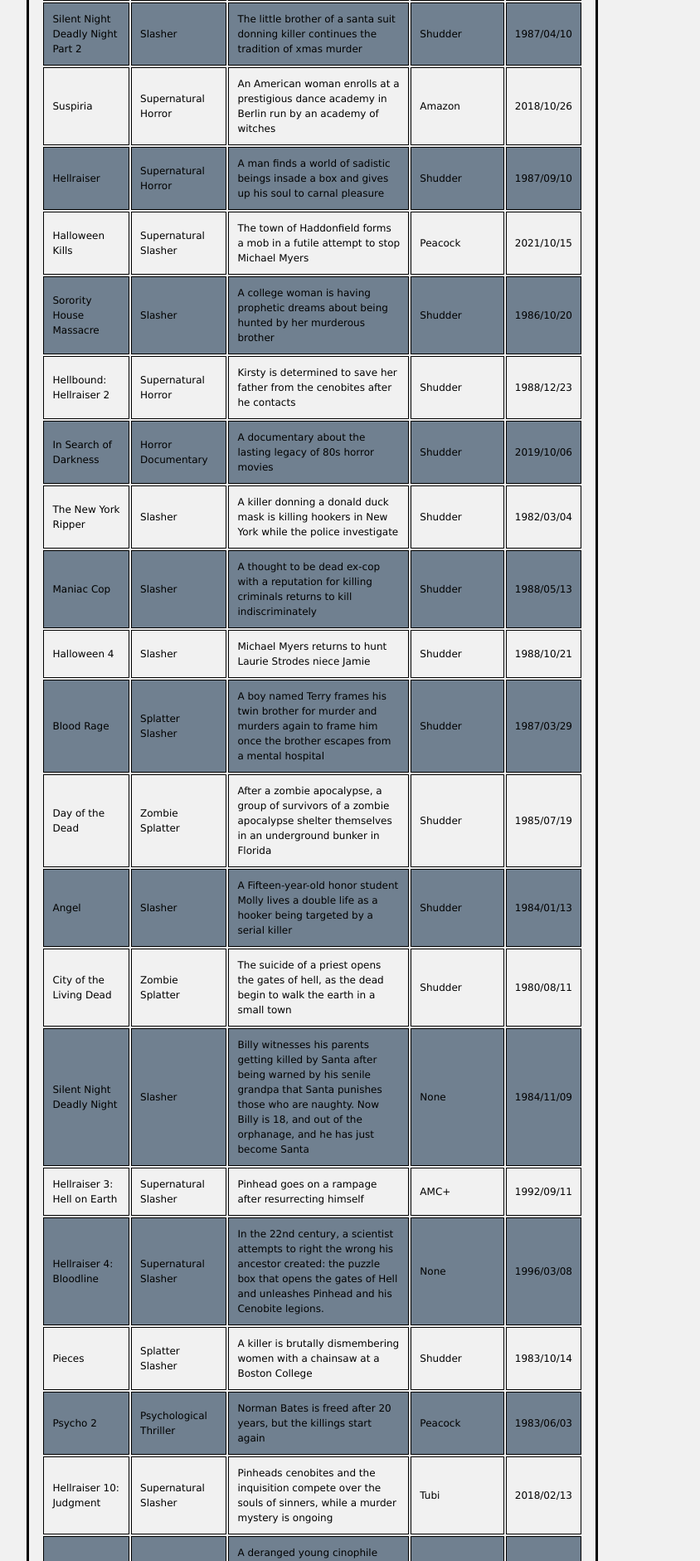
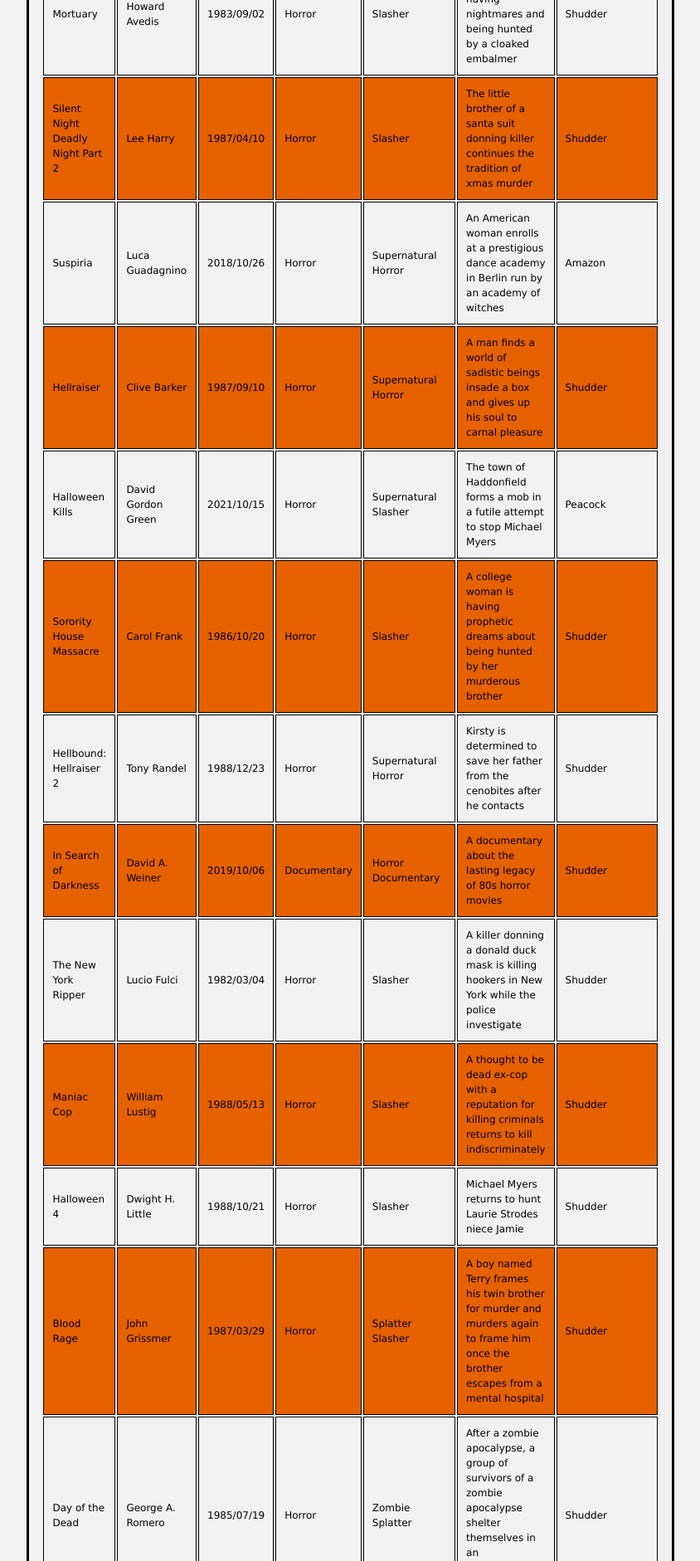
Before and after one commit to MARKMENTAL/MacabreMovieDB, a plain HTML site: page index.html in a window 1280 px wide. Shown: the part 919-2800 px from the top of the page at 83% size, without its empty margins (52-896 px from the left). Drawn offline with Linux system fonts and the light colour scheme.

Commit message:
site update dec 3

```diff
--- a/css/stylextra.css
+++ b/css/stylextra.css
@@ -11,12 +11,12 @@
 }
 
 .odd {
-    background: slategray;
+    background: rgb(230, 97, 0);
 }
 
 #movierec {
     width: 180px;
-    border: solid 10px slategray;
+    border: solid 10px rgb(230, 97, 0);
 }
 
 #rectext {
--- a/index.html
+++ b/index.html
@@ -11,11 +11,11 @@
 <h1 class="w3-container w3-black w3-animate-right"> <a href="index.html"><img src="macabremoviedbtransparent.png" alt="website logo" style="width:100%;max-width:400px"></a></h1>
 
 <div class="w3-bar w3-black">
-	<a href="index.html" class="w3-bar-item w3-button w3-hover-red w3-mobile">Home</a>
-  <a href="eightys.html" class="w3-bar-item w3-button w3-hover-red w3-mobile">80s Movies</a>
-  <a href="silentd.html" class="w3-bar-item w3-button w3-hover-red w3-mobile">Silent Night Deadly Night Series</a>
-  <a href="halloween.html" class="w3-bar-item w3-button w3-hover-red w3-mobile">Halloween Series</a>
-    <a href="https://github.com/MARKMENTAL" class="w3-bar-item w3-button w3-hover-red w3-mobile">View My Github Projects</a>
+	<a href="index.html" class="w3-bar-item w3-button w3-hover-deep-orange w3-mobile">Home</a>
+  <a href="eightys.html" class="w3-bar-item w3-button w3-hover-deep-orange w3-mobile">80s Movies</a>
+  <a href="silentd.html" class="w3-bar-item w3-button w3-hover-deep-orange w3-mobile">Silent Night Deadly Night Series</a>
+  <a href="halloween.html" class="w3-bar-item w3-button w3-hover-deep-orange w3-mobile">Halloween Series</a>
+    <a href="https://github.com/MARKMENTAL" class="w3-bar-item w3-button w3-hover-deep-orange w3-mobile">View My Github Projects</a>
 </div>
 
 <div class="w3-container w3-light-gray" style="margin-left:3%;">
@@ -28,34 +28,35 @@
 <p id="rectext"><i>A young woman is having nightmares and being hunted by a cloaked embalmer</i></p></div>
 
 <h2>All Movies</h2>
-   <table><tbody><tr></tr><tr><th>Name</th><th>Subgenre of Horror</th><th>Description</th><th>Streaming Service</th><th>ReleaseDate</th></tr><tr class="odd"><td>New Years Evil</td><td>Slasher</td><td>A disgruntled husband kills women on new years eve</td><td>Amazon</td><td>1980/12/26</td></tr>
-<tr><td>Mortuary</td><td>Slasher</td><td>A young woman is having nightmares and being hunted by a cloaked embalmer</td><td>Shudder</td><td>1983/09/02</td></tr>
-<tr class="odd"><td>Silent Night Deadly Night Part 2</td><td>Slasher</td><td>The little brother of a santa suit donning killer continues the tradition of xmas murder</td><td>Shudder</td><td>1987/04/10</td></tr>
-<tr><td>Suspiria</td><td>Supernatural Horror</td><td>An American woman enrolls at a prestigious dance academy in Berlin run by an academy of witches</td><td>Amazon</td><td>2018/10/26</td></tr>
-<tr class="odd"><td>Hellraiser</td><td>Supernatural Horror</td><td>A man finds a world of sadistic beings insade a box and gives up his soul to carnal pleasure</td><td>Shudder</td><td>1987/09/10</td></tr>
-<tr><td>Halloween Kills</td><td>Supernatural Slasher</td><td>The town of Haddonfield forms a mob in a futile attempt to stop Michael Myers</td><td>Peacock</td><td>2021/10/15</td></tr>
-<tr class="odd"><td>Sorority House Massacre</td><td>Slasher</td><td>A college woman is having prophetic dreams about being hunted by her murderous brother</td><td>Shudder</td><td>1986/10/20</td></tr>
-<tr><td>Hellbound: Hellraiser 2</td><td>Supernatural Horror</td><td>Kirsty is determined to save her father from the cenobites after he contacts</td><td>Shudder</td><td>1988/12/23</td></tr>
-<tr class="odd"><td>In Search of Darkness</td><td>Horror Documentary</td><td>A documentary about the lasting legacy of 80s horror movies</td><td>Shudder</td><td>2019/10/06</td></tr>
-<tr><td>The New York Ripper</td><td>Slasher</td><td>A killer donning a donald duck mask is killing hookers in New York while the police investigate</td><td>Shudder</td><td>1982/03/04</td></tr>
-<tr class="odd"><td>Maniac Cop</td><td>Slasher</td><td>A thought to be dead ex-cop with a reputation for killing criminals returns to kill indiscriminately</td><td>Shudder</td><td>1988/05/13</td></tr>
-<tr><td>Halloween 4</td><td>Slasher</td><td>Michael Myers returns to hunt Laurie Strodes niece Jamie</td><td>Shudder</td><td>1988/10/21</td></tr>
-<tr class="odd"><td>Blood Rage</td><td>Splatter Slasher</td><td>A boy named Terry frames his twin brother for murder and murders again to frame him once the brother escapes from a mental hospital</td><td>Shudder</td><td>1987/03/29</td></tr>
-<tr><td>Day of the Dead</td><td>Zombie Splatter</td><td>After a zombie apocalypse, a group of survivors of a zombie apocalypse shelter themselves in an underground bunker in Florida</td><td>Shudder</td><td>1985/07/19</td></tr>
-<tr class="odd"><td>Angel</td><td>Slasher</td><td>A Fifteen-year-old honor student Molly lives a double life as a hooker being targeted by a serial killer</td><td>Shudder</td><td>1984/01/13</td></tr>
-<tr><td>City of the Living Dead</td><td>Zombie Splatter</td><td>The suicide of a priest opens the gates of hell, as the dead begin to walk the earth in a small town</td><td>Shudder</td><td>1980/08/11</td></tr>
-<tr class="odd"><td>Silent Night Deadly Night</td><td>Slasher</td><td>Billy witnesses his parents getting killed by Santa after being warned by his senile grandpa that Santa punishes those who are naughty. Now Billy is 18, and out of the orphanage, and he has just become Santa</td><td>None</td><td>1984/11/09</td></tr>
-<tr><td>Hellraiser 3: Hell on Earth</td><td>Supernatural Slasher</td><td>Pinhead goes on a rampage after resurrecting himself</td><td>AMC+</td><td>1992/09/11</td></tr>
-<tr class="odd"><td>Hellraiser 4: Bloodline</td><td>Supernatural Slasher</td><td>In the 22nd century, a scientist attempts to right the wrong his ancestor created: the puzzle box that opens the gates of Hell and unleashes Pinhead and his Cenobite legions.</td><td>None</td><td>1996/03/08</td></tr>
-<tr><td>Pieces</td><td>Splatter Slasher</td><td>A killer is brutally dismembering women with a chainsaw at a Boston College</td><td>Shudder</td><td>1983/10/14</td></tr>
-<tr class="odd"><td>Psycho 2</td><td>Psychological Thriller</td><td>Norman Bates is freed after 20 years, but the killings start again</td><td>Peacock</td><td>1983/06/03</td></tr>
-<tr><td>Hellraiser 10: Judgment</td><td>Supernatural Slasher</td><td>Pinheads cenobites and the inquisition compete over the souls of sinners, while a murder mystery is ongoing</td><td>Tubi</td><td>2018/02/13</td></tr>
-<tr class="odd"><td>Fade to Black</td><td>Slasher</td><td>A deranged young cinophile recreates his favorite horror movie scenes when he kills his bullies</td><td>Shudder</td><td>1980/10/17</td></tr>
-<tr><td>Blood Diner</td><td>Splatter Comedy</td><td>Two brothers, Michael Tutman  and George Tutman are brainwashed by their serial killer uncle Anwar Namtut into resurrecting the ancient Lumerian goddess Sheetar</td><td>Amazon (Moviesphere channel)</td><td>1987/07/10</td></tr>
-<tr class="odd"><td>Tammy and the T-Rex</td><td>Splatter Comedy</td><td>A high school girls boyfriend is resurrected by a mad scientist as a giant T-Rex</td><td>Shudder</td><td>1994/12/21</td></tr>
-<tr><td>Saturday the 14th</td><td>Horror Comedy</td><td>A man and his family inherit a haunted house</td><td>Shudder</td><td>1981/08/14</td></tr>
-<tr class="odd"><td>Inferno</td><td>Supernatural Horror</td><td>Mysterious murders happen in New York after a woman purchases a book about ancient witches</td><td>Shudder</td><td>1980/02/07</td></tr>
-<tr><td>Behind the Mask: The Rise of Leslie Vernon</td><td>Slasher Mockumentary</td><td>A documentary crew learns about a slasher emulating the legacy of Jason, Michael and Freddy</td><td>Shudder</td><td>2006/03/12</td></tr>
+   <table><tbody><tr></tr><tr><th>Name</th><th>Director</th><th>ReleaseDate</th><th>Genre</th><th>Subgenre</th><th>Description</th><th>StreamingService</th></tr><tr class="odd"><td>New Years Evil</td><td>Emmett Alston</td><td>1980/12/26</td><td>Horror</td><td>Slasher</td><td>A disgruntled husband kills women on new years eve</td><td>Amazon</td></tr>
+<tr><td>Mortuary</td><td>Howard Avedis</td><td>1983/09/02</td><td>Horror</td><td>Slasher</td><td>A young woman is having nightmares and being hunted by a cloaked embalmer</td><td>Shudder</td></tr>
+<tr class="odd"><td>Silent Night Deadly Night Part 2</td><td>Lee Harry</td><td>1987/04/10</td><td>Horror</td><td>Slasher</td><td>The little brother of a santa suit donning killer continues the tradition of xmas murder</td><td>Shudder</td></tr>
+<tr><td>Suspiria</td><td>Luca Guadagnino</td><td>2018/10/26</td><td>Horror</td><td>Supernatural Horror</td><td>An American woman enrolls at a prestigious dance academy in Berlin run by an academy of witches</td><td>Amazon</td></tr>
+<tr class="odd"><td>Hellraiser</td><td>Clive Barker</td><td>1987/09/10</td><td>Horror</td><td>Supernatural Horror</td><td>A man finds a world of sadistic beings insade a box and gives up his soul to carnal pleasure</td><td>Shudder</td></tr>
+<tr><td>Halloween Kills</td><td>David Gordon Green</td><td>2021/10/15</td><td>Horror</td><td>Supernatural Slasher</td><td>The town of Haddonfield forms a mob in a futile attempt to stop Michael Myers</td><td>Peacock</td></tr>
+<tr class="odd"><td>Sorority House Massacre</td><td>Carol Frank</td><td>1986/10/20</td><td>Horror</td><td>Slasher</td><td>A college woman is having prophetic dreams about being hunted by her murderous brother</td><td>Shudder</td></tr>
+<tr><td>Hellbound: Hellraiser 2</td><td>Tony Randel</td><td>1988/12/23</td><td>Horror</td><td>Supernatural Horror</td><td>Kirsty is determined to save her father from the cenobites after he contacts</td><td>Shudder</td></tr>
+<tr class="odd"><td>In Search of Darkness</td><td>David A. Weiner</td><td>2019/10/06</td><td>Documentary</td><td>Horror Documentary</td><td>A documentary about the lasting legacy of 80s horror movies</td><td>Shudder</td></tr>
+<tr><td>The New York Ripper</td><td>Lucio Fulci</td><td>1982/03/04</td><td>Horror</td><td>Slasher</td><td>A killer donning a donald duck mask is killing hookers in New York while the police investigate</td><td>Shudder</td></tr>
+<tr class="odd"><td>Maniac Cop</td><td>William Lustig</td><td>1988/05/13</td><td>Horror</td><td>Slasher</td><td>A thought to be dead ex-cop with a reputation for killing criminals returns to kill indiscriminately</td><td>Shudder</td></tr>
+<tr><td>Halloween 4</td><td>Dwight H. Little</td><td>1988/10/21</td><td>Horror</td><td>Slasher</td><td>Michael Myers returns to hunt Laurie Strodes niece Jamie</td><td>Shudder</td></tr>
+<tr class="odd"><td>Blood Rage</td><td>John Grissmer</td><td>1987/03/29</td><td>Horror</td><td>Splatter Slasher</td><td>A boy named Terry frames his twin brother for murder and murders again to frame him once the brother escapes from a mental hospital</td><td>Shudder</td></tr>
+<tr><td>Day of the Dead</td><td>George A. Romero</td><td>1985/07/19</td><td>Horror</td><td>Zombie Splatter</td><td>After a zombie apocalypse, a group of survivors of a zombie apocalypse shelter themselves in an underground bunker in Florida</td><td>Shudder</td></tr>
+<tr class="odd"><td>Angel</td><td>Robert Vincent ONeil</td><td>1984/01/13</td><td>Exploitation</td><td>Slasher</td><td>A Fifteen-year-old honor student Molly lives a double life as a hooker being targeted by a serial killer</td><td>Shudder</td></tr>
+<tr><td>City of the Living Dead</td><td>Lucio Fulci</td><td>1980/08/11</td><td>Horror</td><td>Zombie Splatter</td><td>The suicide of a priest opens the gates of hell, as the dead begin to walk the earth in a small town</td><td>Shudder</td></tr>
+<tr class="odd"><td>Silent Night Deadly Night</td><td>Charles E. Sellier Jr.</td><td>1984/11/09</td><td>Horror</td><td>Slasher</td><td>Billy witnesses his parents getting killed by Santa after being warned by his senile grandpa that Santa punishes those who are naughty. Now Billy is 18, and out of the orphanage, and he has just become Santa</td><td>None</td></tr>
+<tr><td>Hellraiser 3: Hell on Earth</td><td>Anthony Hickox</td><td>1992/09/11</td><td>Horror</td><td>Supernatural Slasher</td><td>Pinhead goes on a rampage after resurrecting himself</td><td>AMC+</td></tr>
+<tr class="odd"><td>Hellraiser 4: Bloodline</td><td>Kevin Yagher</td><td>1996/03/08</td><td>Horror</td><td>Supernatural Slasher</td><td>In the 22nd century, a scientist attempts to right the wrong his ancestor created: the puzzle box that opens the gates of Hell and unleashes Pinhead and his Cenobite legions.</td><td>None</td></tr>
+<tr><td>Pieces</td><td>J. Piquer Simon</td><td>1983/10/14</td><td>Horror</td><td>Splatter Slasher</td><td>A killer is brutally dismembering women with a chainsaw at a Boston College</td><td>Shudder</td></tr>
+<tr class="odd"><td>Psycho 2</td><td>Richard Franklin</td><td>1983/06/03</td><td>Thriller</td><td>Psychological Thriller</td><td>Norman Bates is freed after 20 years, but the killings start again</td><td>Peacock</td></tr>
+<tr><td>Hellraiser 10: Judgment</td><td>Gary J. Tunnicliffe</td><td>2018/02/13</td><td>Horror</td><td>Supernatural Slasher</td><td>Pinheads cenobites and the inquisition compete over the souls of sinners, while a murder mystery is ongoing</td><td>Tubi</td></tr>
+<tr class="odd"><td>Fade to Black</td><td>Vernon Zimmerman</td><td>1980/10/17</td><td>Horror</td><td>Slasher</td><td>A deranged young cinophile recreates his favorite horror movie scenes when he kills his bullies</td><td>Shudder</td></tr>
+<tr><td>Blood Diner</td><td>Jackie Kong</td><td>1987/07/10</td><td>Exploitation</td><td>Splatter Comedy</td><td>Two brothers, Michael Tutman  and George Tutman are brainwashed by their serial killer uncle Anwar Namtut into resurrecting the ancient Lumerian goddess Sheetar</td><td>Amazon (Moviesphere channel)</td></tr>
+<tr class="odd"><td>Tammy and the T-Rex</td><td>Stewart Raffill</td><td>1994/12/21</td><td>Exploitation</td><td>Splatter Comedy</td><td>A high school girls boyfriend is resurrected by a mad scientist as a giant T-Rex</td><td>Shudder</td></tr>
+<tr><td>Saturday the 14th</td><td>Howard R. Cohen</td><td>1981/08/14</td><td>Horror</td><td>Horror Comedy</td><td>A man and his family inherit a haunted house</td><td>Shudder</td></tr>
+<tr class="odd"><td>Inferno</td><td>Dario Argento</td><td>1980/02/07</td><td>Horror</td><td>Supernatural Horror</td><td>Mysterious murders happen in New York after a woman purchases a book about ancient witches</td><td>Shudder</td></tr>
+<tr><td>Behind the Mask: The Rise of Leslie Vernon</td><td>Scott Glosserman</td><td>2006/03/12</td><td>Horror</td><td>Slasher Mockumentary</td><td>A documentary crew learns about a slasher emulating the legacy of Jason, Michael and Freddy</td><td>Shudder</td></tr>
+<tr class="odd"><td>Halloween 2(2009)</td><td>Rob Zombie</td><td>2009/08/28</td><td>Horror</td><td>Slasher</td><td>Michael Myers returns while Lauries life turns into a downward spiral</td><td>None</td></tr>
 </tbody></table></body></html>
 
   <h2>Contact Info/Movie Suggestions</h2>
```
Also changed, not shown: eightys.html (+5 -5 lines), halloween.html (+5 -5 lines), silentd.html (+5 -5 lines), macabremoviedbtransparent.png, 1 other file.
